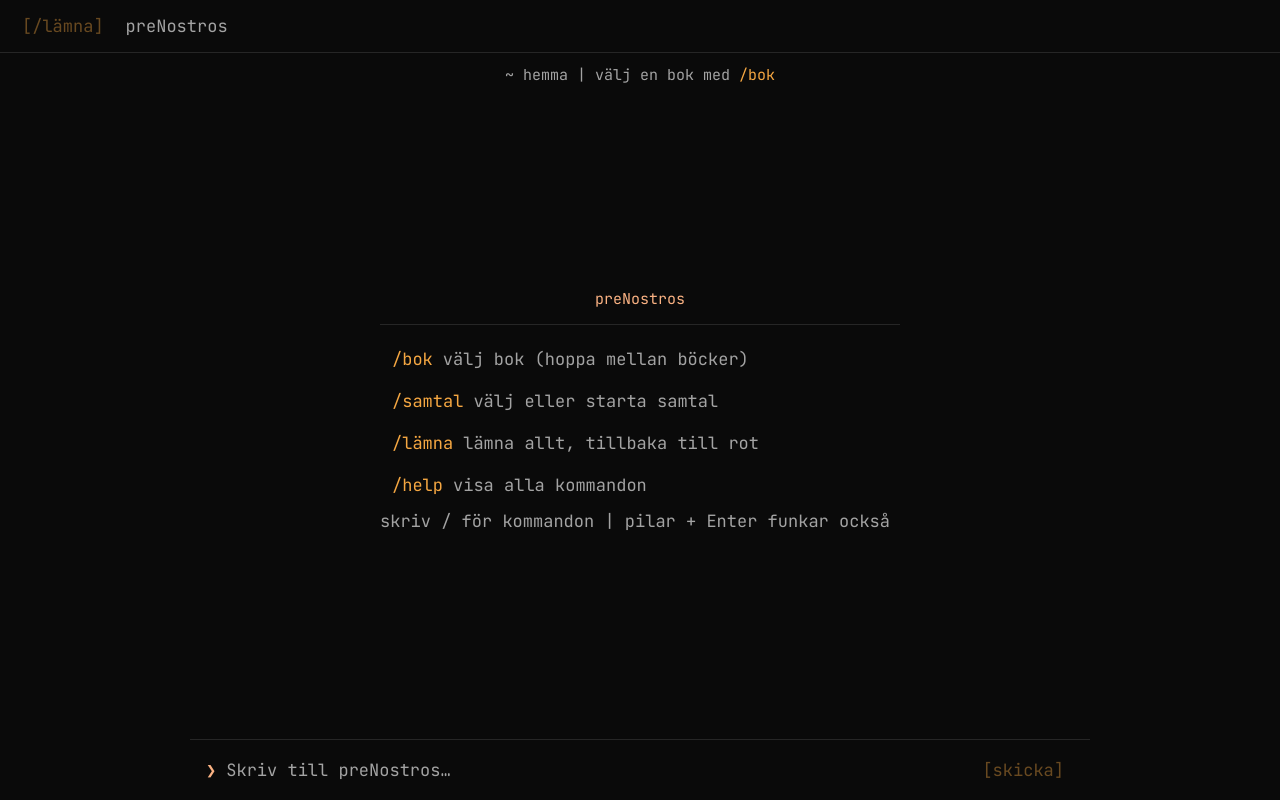
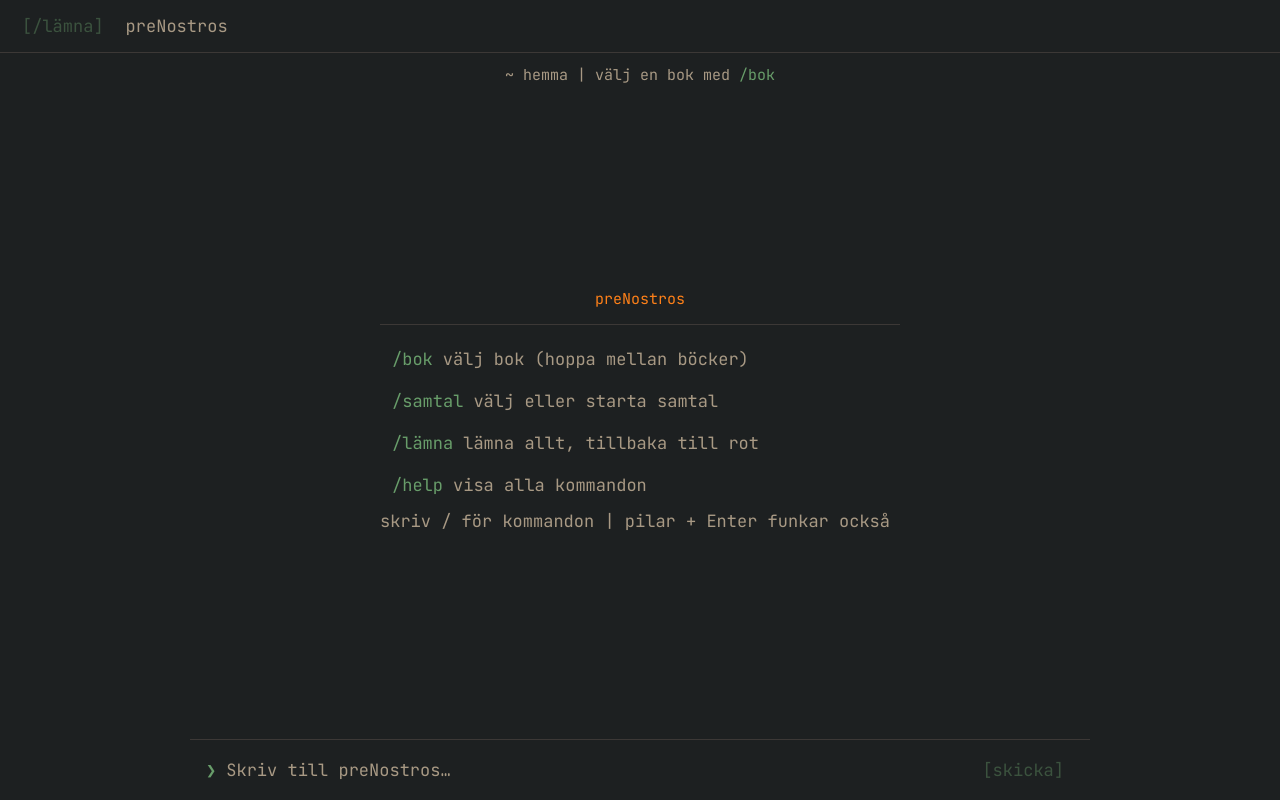
Before and after one commit to discovicke/preNostros-aichatt, a React (Vite) app in the folder bokcirkeln-webb/: page / in a window 1280 px wide. Built offline with nearby package versions, Linux system fonts and the light colour scheme.

Commit message:
style(web): update theme colors and enhance book overview UI

```diff
--- a/bokcirkeln-webb/src/App.css
+++ b/bokcirkeln-webb/src/App.css
@@ -1,20 +1,21 @@
 :root {
-  --bg: #0a0a0a;
-  --surface: #141414;
-  --border: #262626;
-  --text: #eeeeee;
-  /* Mjuk brödtextgrå — nästan-vitt mot kolsvart "blommar" (halation) i långa sjok. */
-  --prose: #d2d2d2;
-  --dim: #a3a3a3;
-  --blue: #5c9cf5;
-  --green: #7fd88f;
-  --orange: #f5a742;
-  --purple: #9d7cd8;
-  --cyan: #56b6c2;
-  --yellow: #e5c07b;
-  --red: #e06c75;
-  --peach: #fab283;
-  --hl: #262626;
+  /* Gruvbox dark medium: varm bas + dämpade neutral-accenter. */
+  --bg: #1d2021;
+  --surface: #282828;
+  --border: #3c3836;
+  --text: #fbf1c7;
+  /* Varmvit brödtext — kritvitt mot mörkt "blommar" (halation) i långa sjok. */
+  --prose: #ebdbb2;
+  --dim: #a89984;
+  --blue: #458588;
+  --green: #8ec07c;
+  --orange: #d65d0e;
+  --purple: #b16286;
+  --cyan: #689d6a;
+  --yellow: #d79921;
+  --red: #cc241d;
+  --peach: #fe8019;
+  --hl: #282828;
 }
 
 .terminal {
@@ -36,8 +37,8 @@
   border-bottom: 1px solid var(--border);
 }
 
-.prompt {
-  color: var(--peach);
+.terminal-input .prompt {
+  color: var(--cyan);
 }
 
 .terminal-title {
@@ -47,7 +48,7 @@
 
 .terminal-button {
   font: inherit;
-  color: var(--orange);
+  color: var(--cyan);
   background: transparent;
   border: none;
   border-radius: 0;
@@ -101,9 +102,9 @@
   min-width: 0;
 }
 
-/* Egen rad: terminal-echo - nedtonad text efter peach-prompt. */
+/* Egen rad: terminal-echo - cyan markör = samma färg som kommandon/inputpil. */
 .line.mine .who {
-  color: var(--peach);
+  color: var(--cyan);
 }
 
 .line.mine .text {
@@ -152,7 +153,8 @@
 }
 
 .md-strong {
-  color: #ffffff;
+  color: var(--peach);
+  font-weight: 700;
 }
 
 .md-code {
@@ -196,15 +198,12 @@
 .md-quote {
   margin: 0 0 12px;
   padding-left: 12px;
-  border-left: 2px solid var(--green);
-  color: var(--cyan);
+  border-left: 2px solid var(--cyan);
+  color: var(--prose);
+  font-style: italic;
 }
 
-/* AI:ns fråga till läsaren (??...??) — egen färg som bryter texten. */
-.md-question {
-  color: var(--cyan);
-  font-weight: 700;
-}
+/* AI:ns avslutande fråga markeras inline med **fet** i prosa - ingen egen blockstil. */
 
 h1.md-heading {
   font-size: 20px;
@@ -228,7 +227,7 @@ h3.md-heading {
 }
 
 .md-link {
-  color: var(--orange);
+  color: var(--cyan);
 }
 
 .thinking {
@@ -274,7 +273,7 @@ h3.md-heading {
 
 .terminal-input button {
   font: inherit;
-  color: var(--orange);
+  color: var(--cyan);
   background: transparent;
   border: none;
   border-radius: 0;
@@ -327,12 +326,12 @@ h3.md-heading {
 
 .modal input:focus,
 .modal select:focus {
-  border-color: var(--orange);
+  border-color: var(--cyan);
 }
 
 .stack > button {
   font: inherit;
-  color: var(--orange);
+  color: var(--cyan);
   background: transparent;
   border: none;
   border-radius: 0;
@@ -401,12 +400,12 @@ h3.md-heading {
 }
 
 .command-item .cmd {
-  color: var(--orange);
+  color: var(--cyan);
 }
 
 /** Kommando i löptext — samma färg som i menyn. */
 .cmd {
-  color: var(--orange);
+  color: var(--cyan);
 }
 
 .command-hint {
@@ -445,7 +444,7 @@ h3.md-heading {
 }
 
 .help-row .cmd {
-  color: var(--orange);
+  color: var(--cyan);
   flex-shrink: 0;
 }
 
@@ -465,7 +464,7 @@ h3.md-heading {
 }
 
 .box-title {
-  color: var(--peach);
+  color: var(--cyan);
   font-size: 13px;
 }
 
@@ -518,7 +517,7 @@ h3.md-heading {
   justify-content: space-between;
   align-items: center;
   margin-bottom: 12px;
-  color: var(--peach);
+  color: var(--cyan);
 }
 
 .modal:focus {
@@ -530,7 +529,7 @@ h3.md-heading {
 }
 
 :focus-visible {
-  outline: 1px solid var(--orange);
+  outline: 1px solid var(--cyan);
   outline-offset: 2px;
 }
 
@@ -560,12 +559,12 @@ h3.md-heading {
 
 .modal input:focus,
 .modal select:focus {
-  border-color: var(--orange);
+  border-color: var(--cyan);
 }
 
 .modal button[type='submit'] {
   font: inherit;
-  color: var(--orange);
+  color: var(--cyan);
   background: transparent;
   border: none;
   border-radius: 0;
@@ -614,15 +613,26 @@ h3.md-heading {
 }
 
 .tone-book {
-  color: var(--purple);
+  color: var(--cyan);
 }
 
 .tone-conv {
-  color: var(--cyan);
+  color: var(--orange);
 }
 
 .rating {
   color: var(--yellow);
+  font-weight: 700;
+}
+
+/* Översiktsstatistik (BookOverview): siffror bär vikten, etiketter nedtonade. */
+.counts {
+  color: var(--dim);
+}
+
+.counts strong {
+  color: var(--text);
+  font-weight: 700;
 }
 
 /* Boksammanfattningen läses som brödtext — samma mjuka grå som AI-svar. */
--- a/bokcirkeln-webb/src/components/Markdown.tsx
+++ b/bokcirkeln-webb/src/components/Markdown.tsx
@@ -37,65 +37,13 @@ function ThemedMarkdown({ content }: { content: string }) {
   )
 }
 
-/** Ett stycke av innehållet: vanlig text eller en ??-fråga från modellen. */
-type ContentPart = string | { question: string }
-
-/**
- * Delar upp ??...??-markörer (AI:ns fråga till läsaren) i egna delar.
- * Matchningar över styckegränser ignoreras - de renderas som vanlig text
- * istället för att trasiga markörer ska spräcka blockstrukturen.
- * Oparade ?? lämnas orörda (ofarliga tecken som knappt syns).
- */
-function splitQuestions(content: string): ContentPart[] {
-  // Rader som bara innehåller ? är aldrig äkta prosa — modellen råkar ibland
-  // lämna ett löst frågetecken efter den avslutande ??-markören.
-  const cleaned = content.replace(/^\s*\?{1,3}\s*$/gm, '')
-  const parts: ContentPart[] = []
-  const pattern = /\?\?(.+?)\?\?/gs
-  let cursor = 0
-  let match: RegExpExecArray | null
-  while ((match = pattern.exec(cleaned)) !== null) {
-    if (match[1].includes('\n\n') || match[1].trim().length === 0)
-      continue
-    // Svälj upp till två ? direkt efter stängande markör (??fråga????-fallet) —
-    // äkta text har aldrig ? klistrade direkt mot ??.
-    let end = match.index + match[0].length
-    let swallowed = 0
-    while (swallowed < 2 && cleaned[end] === '?') {
-      end += 1
-      swallowed += 1
-    }
-    // Garantera frågetecken — modellen glömmer det ibland innanför markören.
-    const trimmed = match[1].trim()
-    const question = trimmed.endsWith('?') || trimmed.endsWith('!')
-      ? trimmed
-      : `${trimmed}?`
-    parts.push(cleaned.slice(cursor, match.index))
-    parts.push({ question })
-    cursor = end
-  }
-  parts.push(cleaned.slice(cursor))
-  return parts.filter((part) => typeof part !== 'string' || part.length > 0)
-}
-
 /**
  * Markdown med terminaltema (se .md-* i App.css).
  * Rå HTML parsas aldrig - AI-texten har ingen XSS-yta.
- * Renderas bara för färdiga svar (aldrig under strömning), så halva
- * ??-markörer hinner aldrig blinka.
+ * Betoning sker med vanlig markdown (**fet**, *kursiv*, `kod`) och stylas
+ * via .md-* i App.css - samma teknik som Claude/OpenCode: återhållsam
+ * inline-betoning istället för egenhändiga ??-markörer.
  */
 export function Markdown({ content }: { content: string }) {
-  const parts = splitQuestions(content)
-  return (
-    <>
-      {parts.map((part, index) =>
-        typeof part === 'string' ? (
-          <ThemedMarkdown key={index} content={part} />
-        ) : (
-          <div key={index} className="md-question">
-            <ThemedMarkdown content={part.question} />
-          </div>
-        ))}
-    </>
-  )
+  return <ThemedMarkdown content={content} />
 }
--- a/bokcirkeln-webb/src/components/SelectList.tsx
+++ b/bokcirkeln-webb/src/components/SelectList.tsx
@@ -5,6 +5,7 @@ export interface SelectOption {
   id: string
   label: string
   hint?: string
+  badge?: string
 }
 
 /**
@@ -49,7 +50,11 @@ export function SelectList({
           onClick={() => onPick(option.id)}
         >
           <span
-            className={tone === 'book' ? 'tone-book' : tone === 'conv' ? 'tone-conv' : undefined}
+            className={tone === 'book'
+                ? 'tone-book'
+                : tone === 'conv'
+                    ? 'tone-conv'
+                    : undefined}
           >
             {option.id === selectedId
                 ? '> '
@@ -57,6 +62,7 @@ export function SelectList({
             {option.label}
           </span>
           {option.hint && <span className="dim">{option.hint}</span>}
+          {option.badge && <span className="rating">{option.badge}</span>}
         </button>
       ))}
     </div>
--- a/bokcirkeln-webb/src/features/books/BookModal.tsx
+++ b/bokcirkeln-webb/src/features/books/BookModal.tsx
@@ -19,7 +19,7 @@ export function BookModal({
   const [books, setBooks] = useState<Book[]>([])
   const [error, setError] = useState<string | null>(null)
   const nav = useListNav(books.length + 1)
-  const rows = [{ id: '__create__', label: '+ Skapa ny bok' }, ...books.map((book) => ({ id: book.id, label: `§ ${book.title}`, hint: `av ${book.author}` }))]
+  const rows = [{ id: '__create__', label: '+ Skapa ny bok' }, ...books.map((book) => ({ id: book.id, label: `§ ${book.title}`, hint: `av ${book.author}`, badge: book.rating ? `★${book.rating}/5` : undefined }))]
   const marked = rows[nav.index]
 
   useEffect(() => {
--- a/bokcirkeln-webb/src/features/books/BookOverview.tsx
+++ b/bokcirkeln-webb/src/features/books/BookOverview.tsx
@@ -18,7 +18,7 @@ export function BookOverview({
   onSelectConversation: (id: string) => void
 }) {
   const [summary, setSummary] = useState<string | null>(null)
-  const [counts, setCounts] = useState<string | null>(null)
+  const [stats, setStats] = useState<{ conversations: number; notes: number; rating: number | null } | null>(null)
   const [conversations, setConversations] = useState<Conversation[]>([])
   const [notes, setNotes] = useState<Note[]>([])
 
@@ -33,7 +33,7 @@ export function BookOverview({
           getBook(bookId),
         ])
         if (cancelled) return
-        setCounts(`${convs.length} samtal | ${fetchedNotes.length} anteckningar | betyg ${book.rating ?? '–'}`)
+        setStats({ conversations: convs.length, notes: fetchedNotes.length, rating: book.rating })
         setConversations(convs)
         setNotes(fetchedNotes)
         // Lagrad text först — backfill via modellen bara för gamla böcker.
@@ -62,7 +62,12 @@ export function BookOverview({
         {summary
             ? <div className="summary"><Markdown content={summary} /></div>
             : <div className="dim">Sammanfattar…</div>}
-        {counts && <div className="dim">{counts}</div>}
+        {stats && (
+          <div className="counts">
+            <strong>{stats.conversations}</strong> samtal | <strong>{stats.notes}</strong> anteckningar |{' '}
+            {stats.rating ? <span className="rating">★{stats.rating}/5</span> : <span className="dim">utan betyg</span>}
+          </div>
+        )}
       </div>
       <div className="term-box">
         <div className="box-title">$ samtal</div>
```
Also changed, not shown: 1 other file (tests, documents, lock files or other folders).
